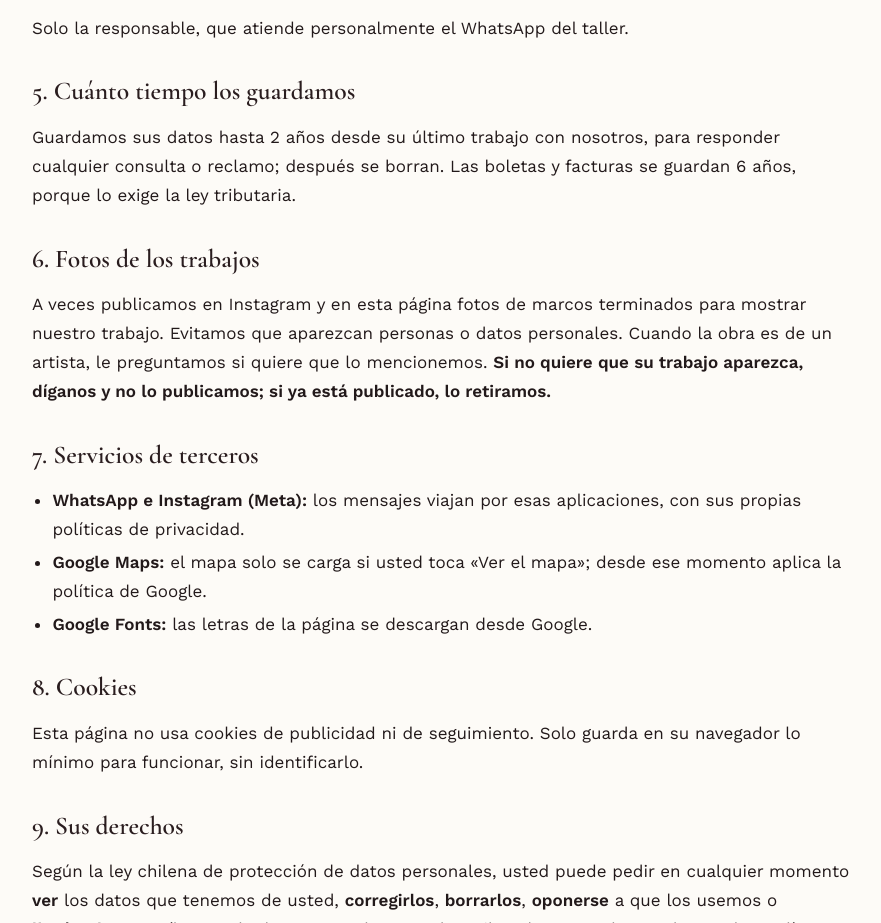
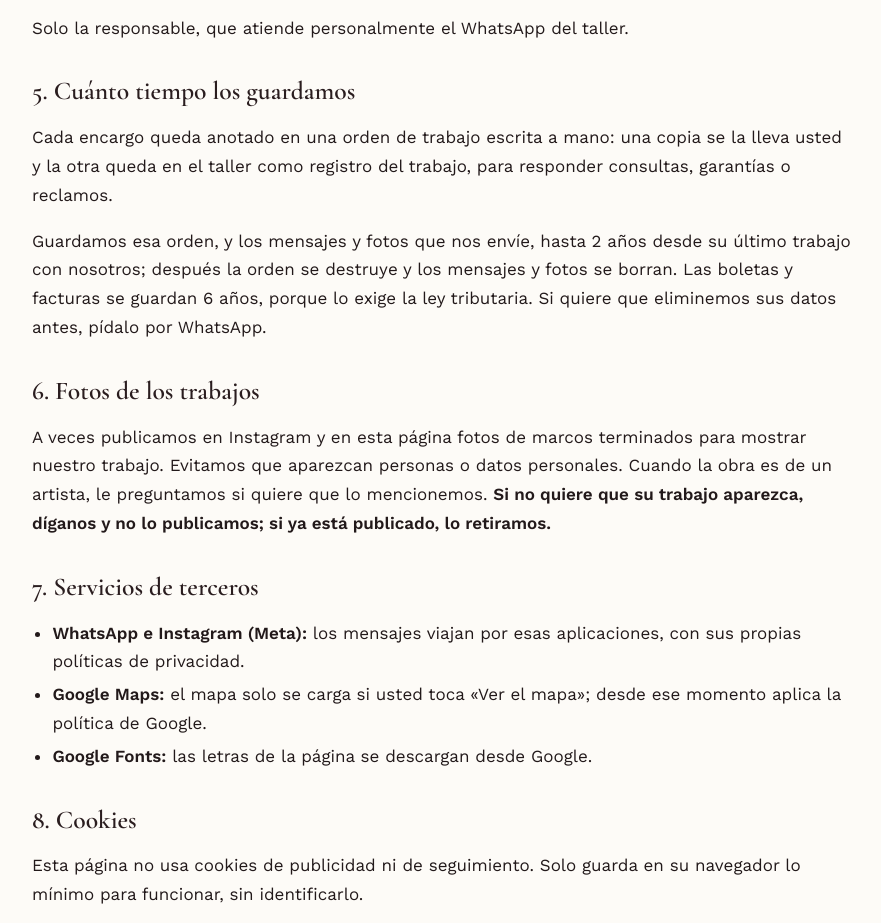
Before and after one commit to delaguardaagustin/enmarcaciones-arte-fenix, a plain HTML site: page privacidad.html in a window 1280 px wide. Shown: the part 1053-1976 px from the top of the page, without its empty margins (198-1079 px from the left). Drawn offline with nearby package versions, Linux system fonts and the light colour scheme.

Commit message:
Privacidad: órdenes de trabajo en papel y plazo de 2 años
Co-Authored-By: Claude Opus 5.5 <noreply@anthropic.com>

```diff
--- a/privacidad.html
+++ b/privacidad.html
@@ -36,7 +36,8 @@
   <p>Solo la responsable, que atiende personalmente el WhatsApp del taller.</p>
 
   <h2>5. Cuánto tiempo los guardamos</h2>
-  <p>Guardamos sus datos hasta 2 años desde su último trabajo con nosotros, para responder cualquier consulta o reclamo; después se borran. Las boletas y facturas se guardan 6 años, porque lo exige la ley tributaria.</p>
+  <p>Cada encargo queda anotado en una orden de trabajo escrita a mano: una copia se la lleva usted y la otra queda en el taller como registro del trabajo, para responder consultas, garantías o reclamos.</p>
+  <p>Guardamos esa orden, y los mensajes y fotos que nos envíe, hasta 2 años desde su último trabajo con nosotros; después la orden se destruye y los mensajes y fotos se borran. Las boletas y facturas se guardan 6 años, porque lo exige la ley tributaria. Si quiere que eliminemos sus datos antes, pídalo por WhatsApp.</p>
 
   <h2>6. Fotos de los trabajos</h2>
   <p>A veces publicamos en Instagram y en esta página fotos de marcos terminados para mostrar nuestro trabajo. Evitamos que aparezcan personas o datos personales. Cuando la obra es de un artista, le preguntamos si quiere que lo mencionemos. <strong>Si no quiere que su trabajo aparezca, díganos y no lo publicamos; si ya está publicado, lo retiramos.</strong></p>
```
